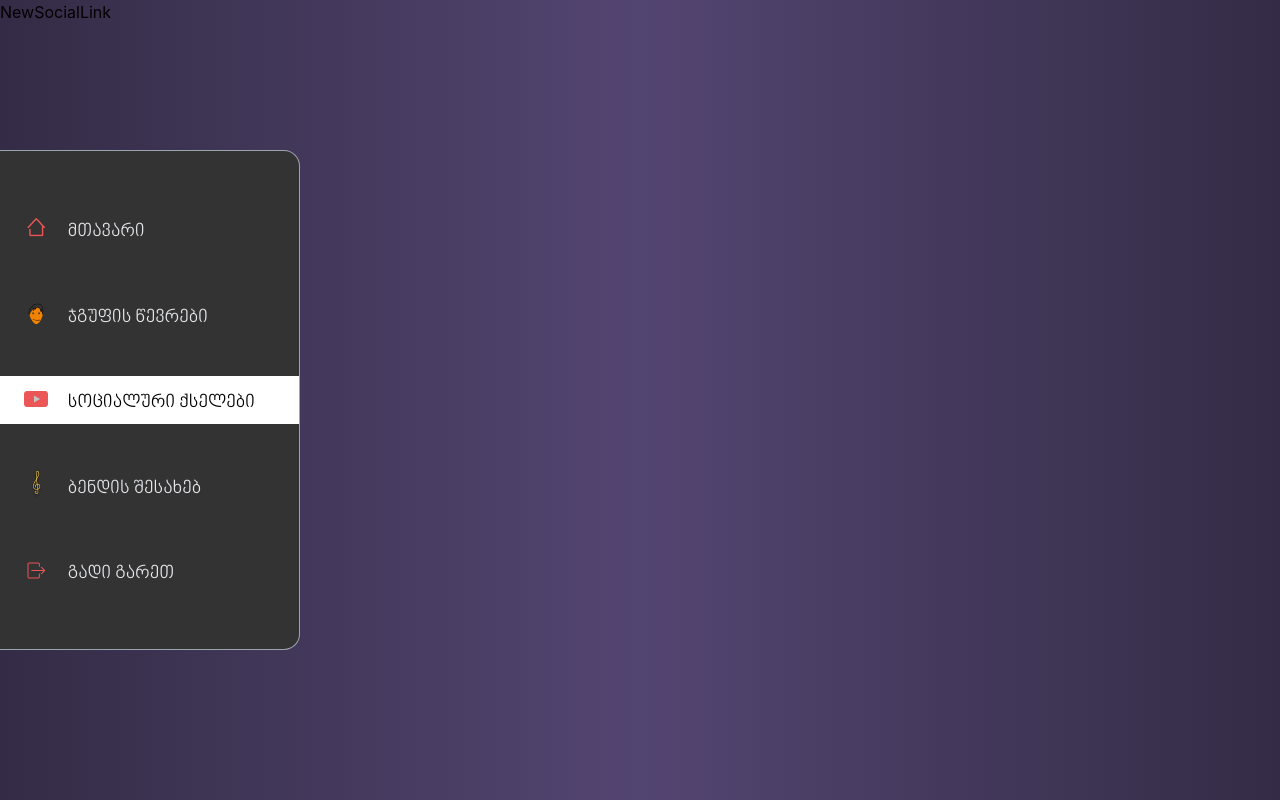
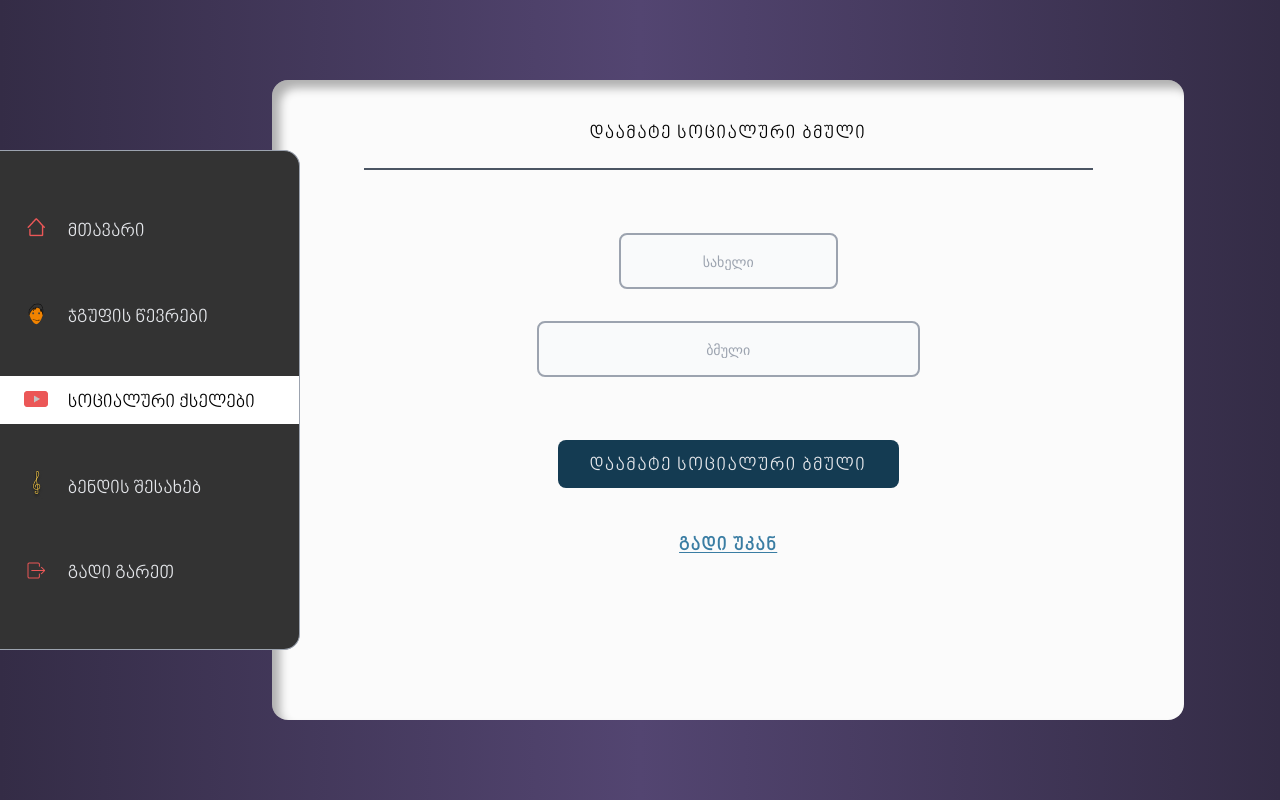
Before and after one commit to ibotchori/folk-soul, a React (Create React App) app: page /social-links/new in a window 1280 px wide. Built offline with nearby package versions, Linux system fonts and the light colour scheme.

Commit message:
style: new social link page

```diff
--- a/src/components/Button/GoBackButton.tsx
+++ b/src/components/Button/GoBackButton.tsx
@@ -1,14 +1,16 @@
 import React from 'react'
 import { useNavigate } from 'react-router-dom'
 
-type Props = {}
+type GoButtonProps = {
+  className?: string
+}
 
-const GoBackButton = (props: Props) => {
+const GoBackButton: React.FC<GoButtonProps> = ({ className }) => {
   const navigate = useNavigate()
   return (
     <button
       onClick={() => navigate(-1)}
-      className='font-[mtavruli] hover:text-[#55a5d3] text-[#3A7DA3] underline tracking-widest font-bold text-lg'
+      className={`font-[mtavruli] hover:text-[#55a5d3] text-[#3A7DA3] underline tracking-widest font-bold text-lg ${className}`}
     >
       გადი უკან
     </button>
--- a/src/pages/NewSocialLink/NewSocialLink.tsx
+++ b/src/pages/NewSocialLink/NewSocialLink.tsx
@@ -1,9 +1,38 @@
-import React from 'react'
+import Button from 'components/Button/Button'
+import GoBackButton from 'components/Button/GoBackButton'
+import Input from 'components/Input/Input'
 
 type Props = {}
 
 const NewSocialLink = (props: Props) => {
-  return <div>NewSocialLink</div>
+  return (
+    <div className='flex justify-center md:justify-end items-center h-screen md:mr-24 w-full '>
+      {/* Content */}
+      <div className='w-[77%]  h-[70vh] md:h-[80vh]  bg-[#FBFBFB] rounded-2xl flex flex-col justify-between items-center shadow-[inset_8px_8px_10px_0_rgba(0,0,0,0.3)]'>
+        {/* Title */}
+        <p className='font-[mtavruli] text-xs md:text-lg  tracking-widest pt-10  w-[80%] text-center border-b-2 border-gray-600 pb-5 '>
+          დაამატე სოციალური ბმული
+        </p>
+        {/* Form */}
+        <div className='flex flex-col gap-3 md:gap-8 items-center w-full lg:w-[60%]'>
+          <div className=' w-[60%] md:w-[40%]'>
+            <Input id='name' type='text' placeholder='სახელი' />
+          </div>
+          <div className=' w-[60%] md:w-[70%]'>
+            <Input id='name' type='text' placeholder='ბმული' />
+          </div>
+        </div>
+        {/* Add new member button */}
+        <div className='flex flex-col gap-3 pb-3 md:pb-40'>
+          <Button
+            text='დაამატე სოციალური ბმული'
+            backgroundColor='bg-primaryBG'
+          />
+          <GoBackButton className='pt-8' />
+        </div>
+      </div>
+    </div>
+  )
 }
 
 export default NewSocialLink
```
